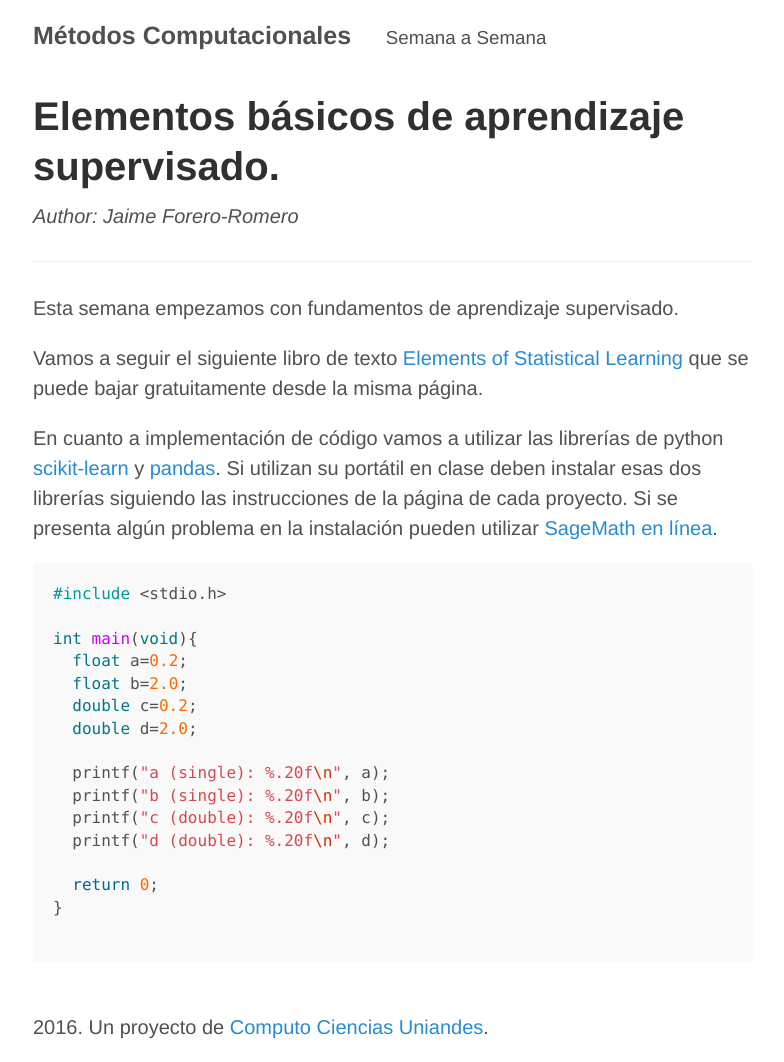
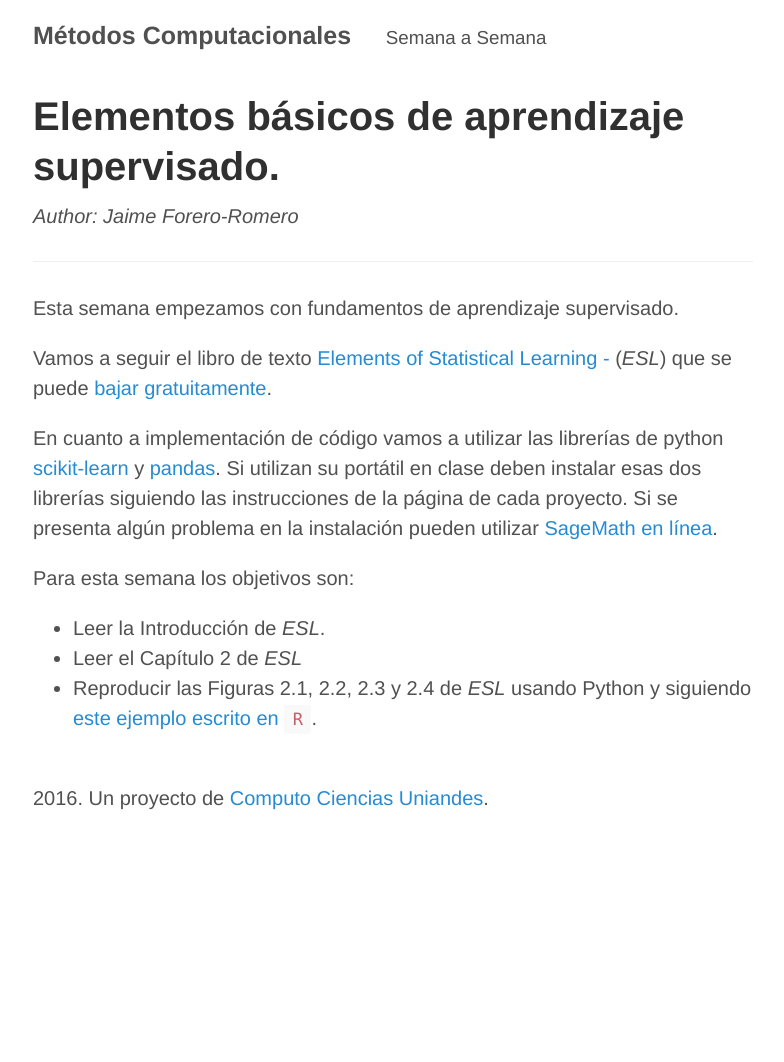
Before and after one commit to ComputoCienciasUniandes/MetodosComputacionalesAvanzados, a Jekyll site: the page built from weeks/07/index.md, in a window 1280 px wide. Shown: the whole page, without its empty margins (247-1031 px from the left). Built offline with Jekyll 4.4.1, drawn with Linux system fonts in a browser that asks for light colours; after the commit the page ends 900 px from its top, so only the background shows below that.

Commit message:
instrucciones

````diff
--- a/weeks/07/index.md
+++ b/weeks/07/index.md
@@ -8,9 +8,10 @@ redirect_from: '/weeks/'
 
 Esta semana empezamos con fundamentos de aprendizaje supervisado.
 
-Vamos a seguir el siguiente libro de texto [Elements of Statistical
-Learning](http://statweb.stanford.edu/~tibs/ElemStatLearn/) que se
-puede bajar gratuitamente desde la misma página.
+Vamos a seguir el libro de texto [Elements of Statistical
+Learning - ](http://statweb.stanford.edu/~tibs/ElemStatLearn/) (*ESL*) que se
+puede [bajar
+gratuitamente](http://statweb.stanford.edu/~tibs/ElemStatLearn/printings/ESLII_print10.pdf).
 
 En cuanto a implementación de código vamos a utilizar las librerías de
 python [scikit-learn](http://scikit-learn.org/) y
@@ -20,22 +21,10 @@ de la página de cada proyecto. Si se presenta algún problema en la
 instalación pueden utilizar [SageMath en
 línea](https://cloud.sagemath.com/).
 
+Para esta semana los objetivos son:
 
-```cpp
-#include <stdio.h>
-
-int main(void){
-  float a=0.2;
-  float b=2.0;
-  double c=0.2;
-  double d=2.0;
-
-  printf("a (single): %.20f\n", a);
-  printf("b (single): %.20f\n", b);
-  printf("c (double): %.20f\n", c);
-  printf("d (double): %.20f\n", d);
-
-  return 0;
-}
-
-```
+* Leer la Introducción de *ESL*.
+* Leer el Capítulo 2 de *ESL*
+* Reproducir las Figuras 2.1, 2.2, 2.3 y 2.4 de *ESL* usando Python y siguiendo [este
+  ejemplo escrito en
+  ```R```](http://finiterank.github.io/TESL/tresmodelos.html).
````
